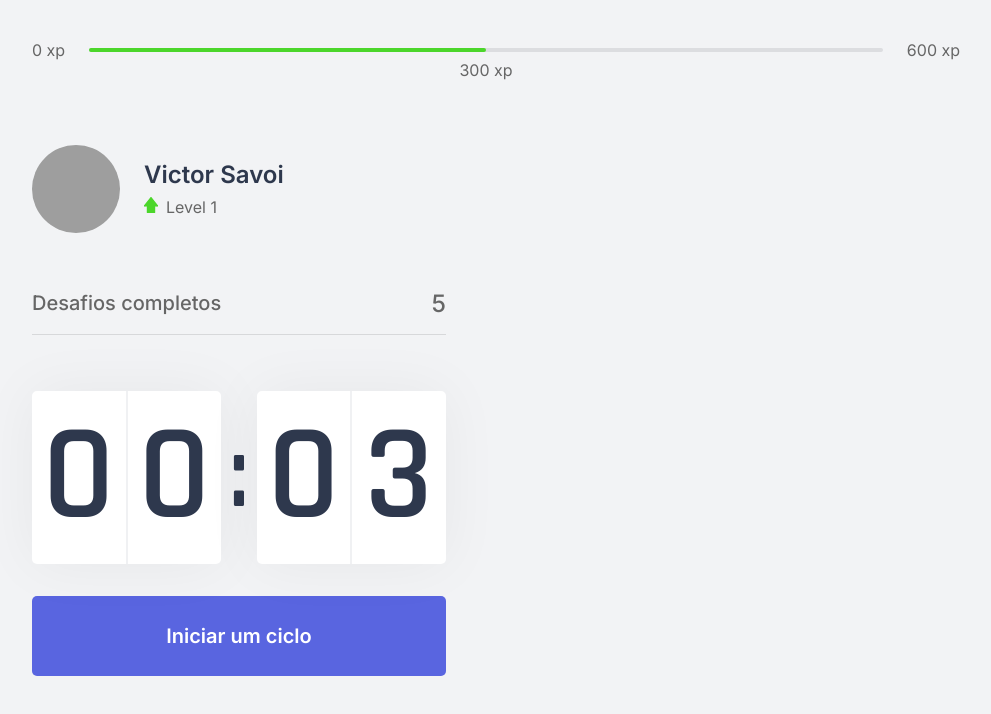
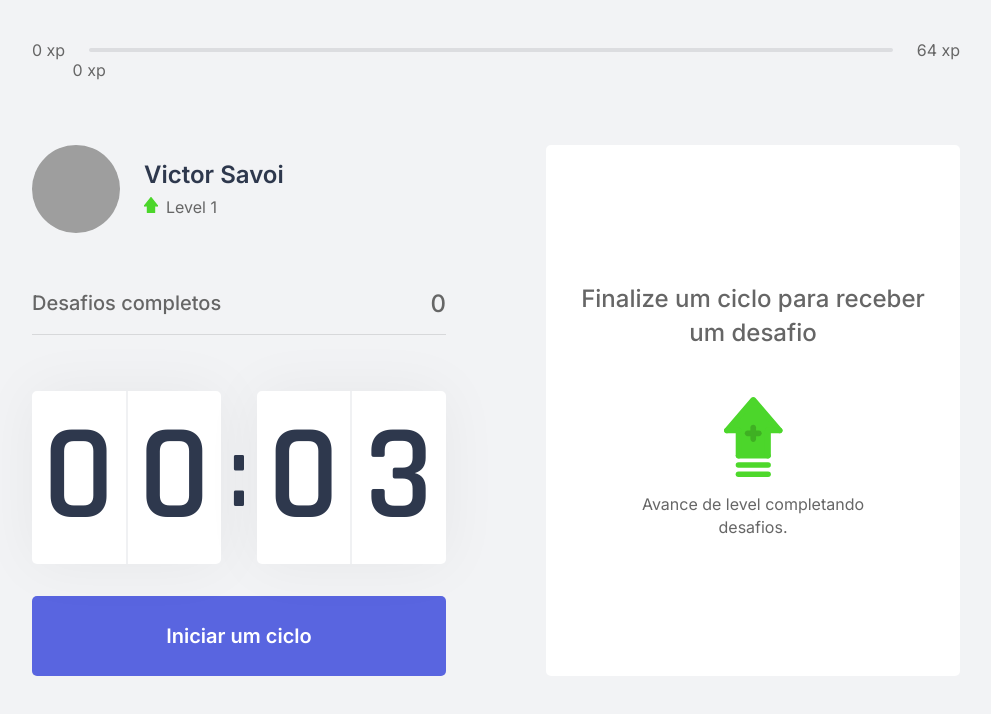
Before and after one commit to victorssr/nlw4-nextjs, a Next.js app: page / in a window 1280 px wide. Shown: the top 714 px of the page, without its empty margins (144-1135 px from the left). Built offline with nearby package versions, Linux system fonts and the light colour scheme; grey boxes are pictures that could not be loaded.

Commit message:
Challenge box aded

```diff
--- /dev/null
+++ b/challenges.json
@@ -0,0 +1,62 @@
+[
+    {
+        "type": "body",
+        "description": "Estique um de seus braços com a palma da mão virada para frente e puxe os dedos para cima por 10 segundos por mão.",
+        "amount": 80
+    },
+    {
+        "type": "body",
+        "description": "Estique seu braço contra o peito e puxe-o utilizando o outro braço por 10 segundos por braço.",
+        "amount": 60
+    },
+    {
+        "type": "body",
+        "description": "Puxe seu pescoço com a ajuda da mão para a direita e para a esquerda, permanecendo na posição por alguns segundos.",
+        "amount": 70
+    },
+    {
+        "type": "body",
+        "description": "Com as duas mãos na parte de trás da cabeça, leve-a para baixo, alongando a parte de trás da região.",
+        "amount": 60
+    },
+    {
+        "type": "body",
+        "description": "Cruze as pernas e desça com as mãos esticadas em direção ao chão. Repita o movimento com a outra perna na frente.",
+        "amount": 100
+    },
+    {
+        "type": "body",
+        "description": "Sentado, abra as pernas e tente encostar as palmas das mãos no chão, repita 3 vezes por 5 segundos.",
+        "amount": 80
+    },
+    {
+        "type": "body",
+        "description": "Puxe o joelho de encontro ao peito e segure, troque de perna após 10 segundos.",
+        "amount": 50
+    },
+    {
+        "type": "body",
+        "description": "Sentado, cruze uma perna e incline seu tronco à frente, troque de perna após 10 segundos.",
+        "amount": 80
+    },
+    {
+        "type": "eye",
+        "description": "Sentado, feche os olhos e cubra-os com as palmas da mão durante 2 minutos, depois abra normalmente.",
+        "amount": 90
+    },
+    {
+        "type": "eye",
+        "description": "Em algum ambiente aberto, olhe o mais longe que puder em quatro direções por 3s, mexa apenas os olhos. Repita 3 vezes.",
+        "amount": 140
+    },
+    {
+        "type": "eye",
+        "description": "Usando os polegares, massage a área abaixo das sobrancelhas em movimentos circulares por 15 segundos.",
+        "amount": 70
+    },
+    {
+        "type": "body",
+        "description": "Em pé, gire a cintura o máximo que puder para a esquerda, segure por cinco segundos. Repita para a direita.",
+        "amount": 90
+    }
+]
--- /dev/null
+++ b/src/components/ChallengeBox.tsx
@@ -0,0 +1,48 @@
+import { useContext } from 'react';
+import { ChallengesContext } from '../contexts/ChallengesContext';
+import styles from '../styles/components/ChallengeBox.module.css';
+
+export function ChallengeBox() {
+    const { activeChallenge, resetChallenge } = useContext(ChallengesContext);
+
+    return (
+        <div className={styles.challengeBoxContainer}>
+            { activeChallenge ? (
+                <div className={styles.challengeActive}>
+                    <header>Ganhe {activeChallenge.amount} xp</header>
+
+                    <main>
+                        <img src={`icons/${activeChallenge.type}.svg`} />
+                        <strong>Novo desafio</strong>
+                        <p>{activeChallenge.description}</p>
+                    </main>
+
+                    <footer>
+                        <button
+                            type="button"
+                            className={styles.challengeFailedButton}
+                            onClick={resetChallenge}
+                        >
+                            Falhei
+                        </button>
+                        <button
+                            type="button"
+                            className={styles.challengeSucceededButton}
+                        >
+                            Completei
+                        </button>
+                    </footer>
+                </div>
+            ) : (
+                    <div className={styles.challengeNotActive}>
+                        <strong>Finalize um ciclo para receber um desafio</strong>
+                        <p>
+                            <img src="icons/level-up.svg" alt="Level Up" />
+                            Avance de level completando desafios.
+                        </p>
+                    </div>
+                )
+            }
+        </div>
+    )
+}
--- a/src/components/CompletedChallenges.tsx
+++ b/src/components/CompletedChallenges.tsx
@@ -1,10 +1,14 @@
+import { useContext } from 'react';
+import { ChallengesContext } from '../contexts/ChallengesContext';
 import styles from '../styles/components/CompletedChallenges.module.css';
 
 export function CompletedChallenges() {
+    const { challengesCompleted } = useContext(ChallengesContext);
+
     return (
         <div className={styles.completedChallengesContainer}>
             <span>Desafios completos</span>
-            <span>5</span>
+            <span>{challengesCompleted}</span>
         </div>
     );
 }
--- a/src/components/Countdown.tsx
+++ b/src/components/Countdown.tsx
@@ -1,9 +1,13 @@
-import { useEffect, useState } from 'react';
+import { useContext, useEffect, useState } from 'react';
+import { ChallengesContext } from '../contexts/ChallengesContext';
+
 import styles from '../styles/components/Countdown.module.css';
 
 let countdownTimeout: NodeJS.Timeout;
 
 export function Countdown() {
+    const { startNewChallenge } = useContext(ChallengesContext);
+
     const [time, setTime] = useState(0.05 * 60);
     const [isActive, setIsActive] = useState(false);
     const [hasFinished, setHasFinished] = useState(false);
@@ -32,6 +36,7 @@
         } else if (isActive && time === 0) {
             setHasFinished(true);
             setIsActive(false);
+            startNewChallenge();
         }
     }, [isActive, time]);
 
--- a/src/components/ExperienceBar.tsx
+++ b/src/components/ExperienceBar.tsx
@@ -1,16 +1,22 @@
+import { useContext } from 'react';
+import { ChallengesContext } from '../contexts/ChallengesContext';
 import styles from '../styles/components/ExperienceBar.module.css';
 
 export function ExperienceBar() {
+    const { currentExperience, experienceToNextLevel } = useContext(ChallengesContext);
+
+    const percentCurrentExperience = Math.round(currentExperience * 100) / experienceToNextLevel;
+
     return (
         <header className={styles.experienceBar}>
             <span>0 xp</span>
             <div>
-                <div style={{ width: '50%' }} />
-                <span className={styles.currentExperience} style={{ left: '50%' }}>
-                    300 xp
+                <div style={{ width: `${percentCurrentExperience}%` }} />
+                <span className={styles.currentExperience} style={{ left: `${percentCurrentExperience}%` }}>
+                    {currentExperience} xp
                 </span>
             </div>
-            <span>600 xp</span>
+            <span>{experienceToNextLevel} xp</span>
         </header>
     );
 }
--- a/src/components/Profile.tsx
+++ b/src/components/Profile.tsx
@@ -1,6 +1,10 @@
+import { useContext } from 'react';
+import { ChallengesContext } from '../contexts/ChallengesContext';
 import styles from '../styles/components/Profile.module.css';
 
 export function Profile() {
+    const { level } = useContext(ChallengesContext);
+
     return (
         <div className={styles.profileContainer}>
             <img src="https://github.com/victorssr.png" alt="Victor Savoi" />
@@ -9,7 +13,7 @@
                 <strong>Victor Savoi</strong>
                 <p>
                     <img src="icons/level.svg" alt="Level" />
-                    Level 1
+                    Level {level}
                 </p>
             </div>
         </div>
--- /dev/null
+++ b/src/contexts/ChallengesContext.tsx
@@ -0,0 +1,67 @@
+import { createContext, ReactNode, useState } from 'react';
+
+import challenges from '../../challenges.json';
+
+interface Challenge {
+    type: 'body' | 'eye';
+    description: string;
+    amount: number;
+}
+
+interface ChallengesProviderProps {
+    children: ReactNode;
+}
+
+interface ChallengesContextData {
+    level: number;
+    currentExperience: number;
+    experienceToNextLevel: number;
+    challengesCompleted: number;
+    activeChallenge: Challenge;
+    levelUp: () => void;
+    startNewChallenge: () => void;
+    resetChallenge: () => void;
+}
+
+export const ChallengesContext = createContext({} as ChallengesContextData);
+
+export function ChallengesProvider({ children }: ChallengesProviderProps) {
+    const [level, setLevel] = useState(1);
+    const [currentExperience, setCurrentExperience] = useState(0);
+    const [challengesCompleted, setChallengesCompleted] = useState(0);
+    const [activeChallenge, setActiveChallenge] = useState(null);
+
+    const experienceToNextLevel = Math.pow((level + 1) * 4, 2);
+
+    function levelUp() {
+        setLevel(level + 1);
+    }
+
+    function startNewChallenge() {
+        const randomChallengeIndex = Math.floor(Math.random() * challenges.length);
+        const challenge = challenges[randomChallengeIndex];
+
+        setActiveChallenge(challenge);
+    }
+
+    function resetChallenge() {
+        setActiveChallenge(null);
+    }
+
+    return (
+        <ChallengesContext.Provider
+            value={{
+                level,
+                currentExperience,
+                experienceToNextLevel,
+                challengesCompleted,
+                activeChallenge,
+                levelUp,
+                startNewChallenge,
+                resetChallenge
+            }}
+        >
+            {children}
+        </ChallengesContext.Provider>
+    )
+}
--- a/src/pages/_app.tsx
+++ b/src/pages/_app.tsx
@@ -1,7 +1,13 @@
+import { ChallengesContext, ChallengesProvider } from '../contexts/ChallengesContext';
+
 import '../styles/global.css';
 
 function MyApp({ Component, pageProps }) {
-  return <Component {...pageProps} />
+  return (
+    <ChallengesProvider>
+      <Component {...pageProps} />
+    </ChallengesProvider>
+  )
 }
 
 export default MyApp
--- a/src/pages/index.tsx
+++ b/src/pages/index.tsx
@@ -1,11 +1,12 @@
 import { CompletedChallenges } from "../components/CompletedChallenges";
-import { Countdown } from "../components/CountDown";
+import { Countdown } from "../components/Countdown";
 import { ExperienceBar } from "../components/ExperienceBar";
 import { Profile } from "../components/Profile";
 
 import Head from 'next/head';
 
 import styles from '../styles/pages/Home.module.css';
+import { ChallengeBox } from "../components/ChallengeBox";
 
 export default function Home() {
   return (
@@ -22,7 +23,7 @@
           <Countdown />
         </div>
         <div>
-
+          <ChallengeBox />
         </div>
       </section>
     </div>
--- /dev/null
+++ b/src/styles/components/ChallengeBox.module.css
@@ -0,0 +1,102 @@
+.challengeBoxContainer {
+    height: 100%;
+    background: var(--white);
+    border-radius: 5px;
+    box-shadow: 0 0 60px rdba(0, 0, 0, 0.05);
+    padding: 1.5rem 2rem;
+    display: flex;
+    flex-direction: column;
+    align-items: center;
+    justify-content: center;
+    text-align: center;
+}
+
+.challengeNotActive {
+    display: flex;
+    flex-direction: column;
+    align-items: center;
+}
+
+.challengeNotActive strong {
+    font-size: 1.5rem;
+    font-weight: 500;
+    line-height: 1.4;
+}
+
+.challengeNotActive p {
+    display: flex;
+    flex-direction: column;
+    align-items: center;
+    line-height: 1.4;
+    max-width: 70%;
+    margin-top: 3rem;
+}
+
+.challengeNotActive p img {
+    margin-bottom: 1rem;
+}
+
+.challengeActive {
+    height: 100%;
+    display: flex;
+    flex-direction: column;
+}
+
+.challengeActive header {
+    color: var(--blue);
+    font-weight: 600;
+    font-size: 1.25rem;
+    padding: 0.2rem 1.5rem;
+    border-bottom: 1px solid var(--gray-line);
+}
+
+.challengeActive main {
+    flex: 1;
+    display: flex;
+    flex-direction: column;
+    align-items: center;
+    justify-content: center;
+}
+
+.challengeActive main strong {
+    font-weight: 600;
+    font-size: 2rem;
+    color: var(--title);
+    margin: 1.5rem 0 1rem;
+}
+
+.challengeActive main p {
+    line-height: 1.5;
+}
+
+.challengeActive footer {
+    display: grid;
+    grid-template-columns: 1fr 1fr;
+    gap: 1rem;
+}
+
+.challengeActive footer button {
+    height: 3rem;
+    display: flex;
+    align-items: center;
+    justify-content: center;
+    border: 0;
+    border-radius: 5px;
+    color: var(--white);
+    font-size: 1rem;
+    font-weight: 600;
+
+    transition: filter 0.2s;
+}
+
+.challengeActive footer button.challengeFailedButton {
+    background: var(--red);
+}
+
+.challengeActive footer button.challengeSucceededButton {
+    background: var(--green);
+}
+
+.challengeActive footer button:hover {
+    filter: brightness(0.9);
+}
```
